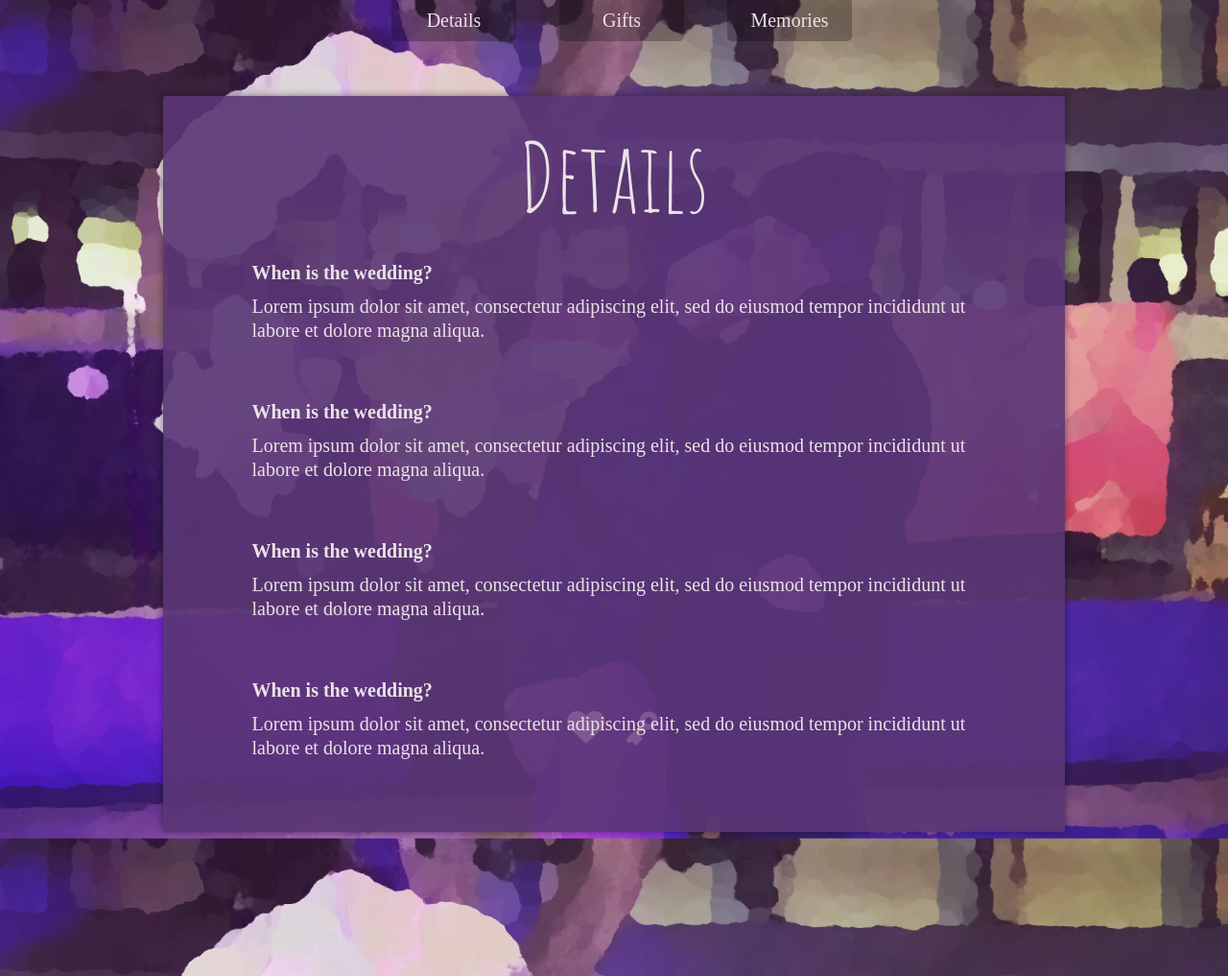
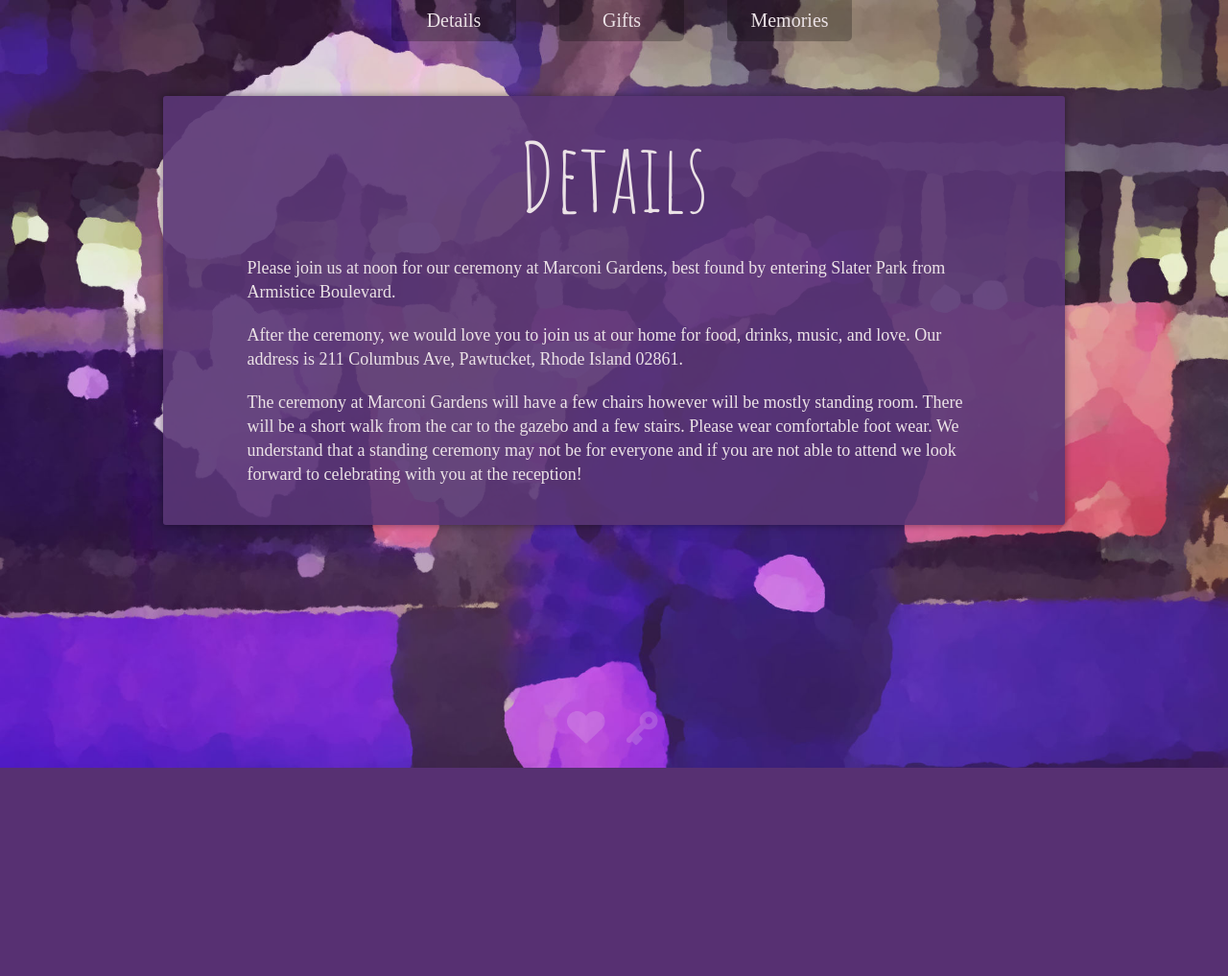
Before and after one commit to bryanchambers/gordonwedding, a Flask app: page /details in a window 1280 px wide. Shown: the whole page at 96% size. After the commit the page ends 800 px from the top, so only its background shows below. Run offline with Flask 2, Linux system fonts and the light colour scheme; some web fonts are replaced.

Commit message:
Added details and adjusted form margins

```diff
--- a/static/styles.css
+++ b/static/styles.css
@@ -203,7 +203,7 @@ input {
 
 .input {
     width:              95%;
-    margin:             20px 0px;
+    margin:             20px auto;
     padding:            10px;
     font-family:       'Muli';
     font-size:          20px;
@@ -406,7 +406,7 @@ input {
     }
 
     form {
-        margin: 20px 0px;
+        margin: 20px auto;
     }
 
     form textarea {
--- a/templates/details.html
+++ b/templates/details.html
@@ -5,25 +5,11 @@
         <div id='title'>Details</div>
 
         <div id='page-content'>
-            <div class='item'>
-                <div class='question'>When is the wedding?</div>
-                <div class='answer'>Lorem ipsum dolor sit amet, consectetur adipiscing elit, sed do eiusmod tempor incididunt ut labore et dolore magna aliqua.</div>
-            </div>
+            <div class='simple-text'>Please join us at noon for our ceremony at Marconi Gardens, best found by entering Slater Park from Armistice Boulevard.</div>
 
-            <div class='item'>
-                <div class='question'>When is the wedding?</div>
-                <div class='answer'>Lorem ipsum dolor sit amet, consectetur adipiscing elit, sed do eiusmod tempor incididunt ut labore et dolore magna aliqua.</div>
-            </div>
+            <div class='simple-text'>After the ceremony, we would love you to join us at our home for food, drinks, music, and love. Our address is 211 Columbus Ave, Pawtucket, Rhode Island 02861.</div>
 
-            <div class='item'>
-                <div class='question'>When is the wedding?</div>
-                <div class='answer'>Lorem ipsum dolor sit amet, consectetur adipiscing elit, sed do eiusmod tempor incididunt ut labore et dolore magna aliqua.</div>
-            </div>
-
-            <div class='item'>
-                <div class='question'>When is the wedding?</div>
-                <div class='answer'>Lorem ipsum dolor sit amet, consectetur adipiscing elit, sed do eiusmod tempor incididunt ut labore et dolore magna aliqua.</div>
-            </div>
+            <div class='simple-text'>The ceremony at Marconi Gardens will have a few chairs however will be mostly standing room. There will be a short walk from the car to the gazebo and a few stairs. Please wear comfortable foot wear. We understand that a standing ceremony may not be for everyone and if you are not able to attend we look forward to celebrating with you at the reception!</div>
         </div>
     </div>
 {% endblock %}
```
